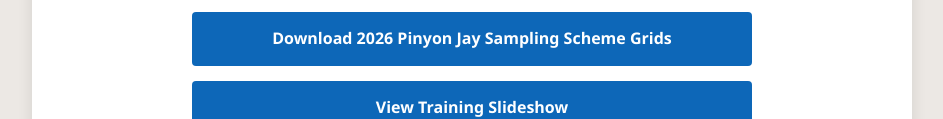
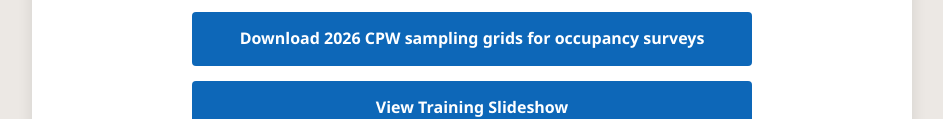
Before and after one commit to cat-adams/CPW_PinyonJayConservation_Documents, a plain HTML site: page index.html in a window 1280 px wide. Shown: the part 1420-1539 px from the top of the page, without its empty margins (168-1111 px from the left). Drawn offline with Linux system fonts and the light colour scheme.

Commit message:
update name of grids

```diff
--- a/index.html
+++ b/index.html
@@ -139,7 +139,7 @@
             </li>
 
             <li class="resource-item">
-                <a href="PIJASamplingSchemeGrids2026.zip" class="btn" download>Download 2026 Pinyon Jay Sampling Scheme Grids</a>
+                <a href="PIJASamplingSchemeGrids2026.zip" class="btn" download>Download 2026 CPW sampling grids for occupancy surveys</a>
             </li>
 
             <li class="resource-item">
```
